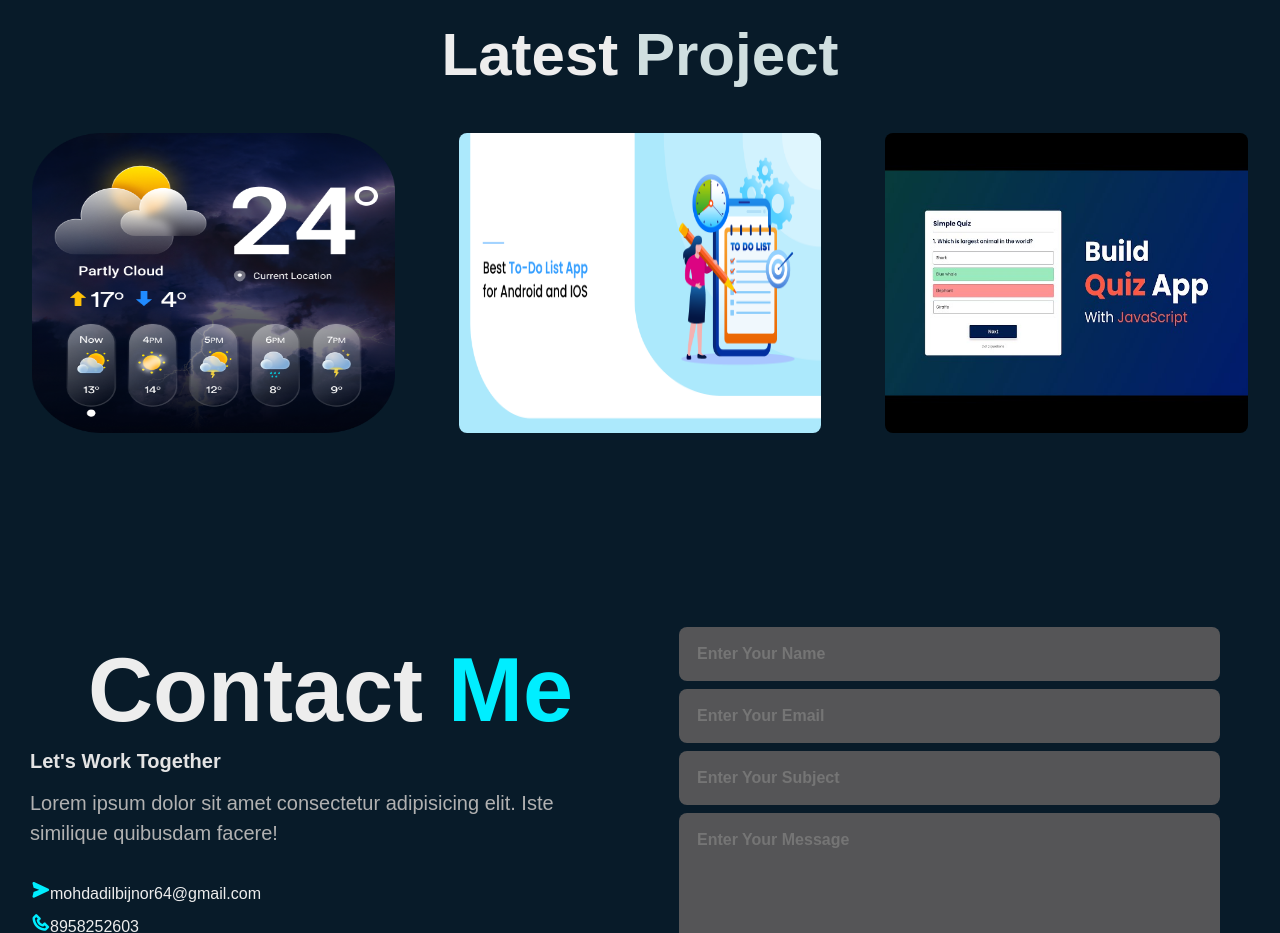
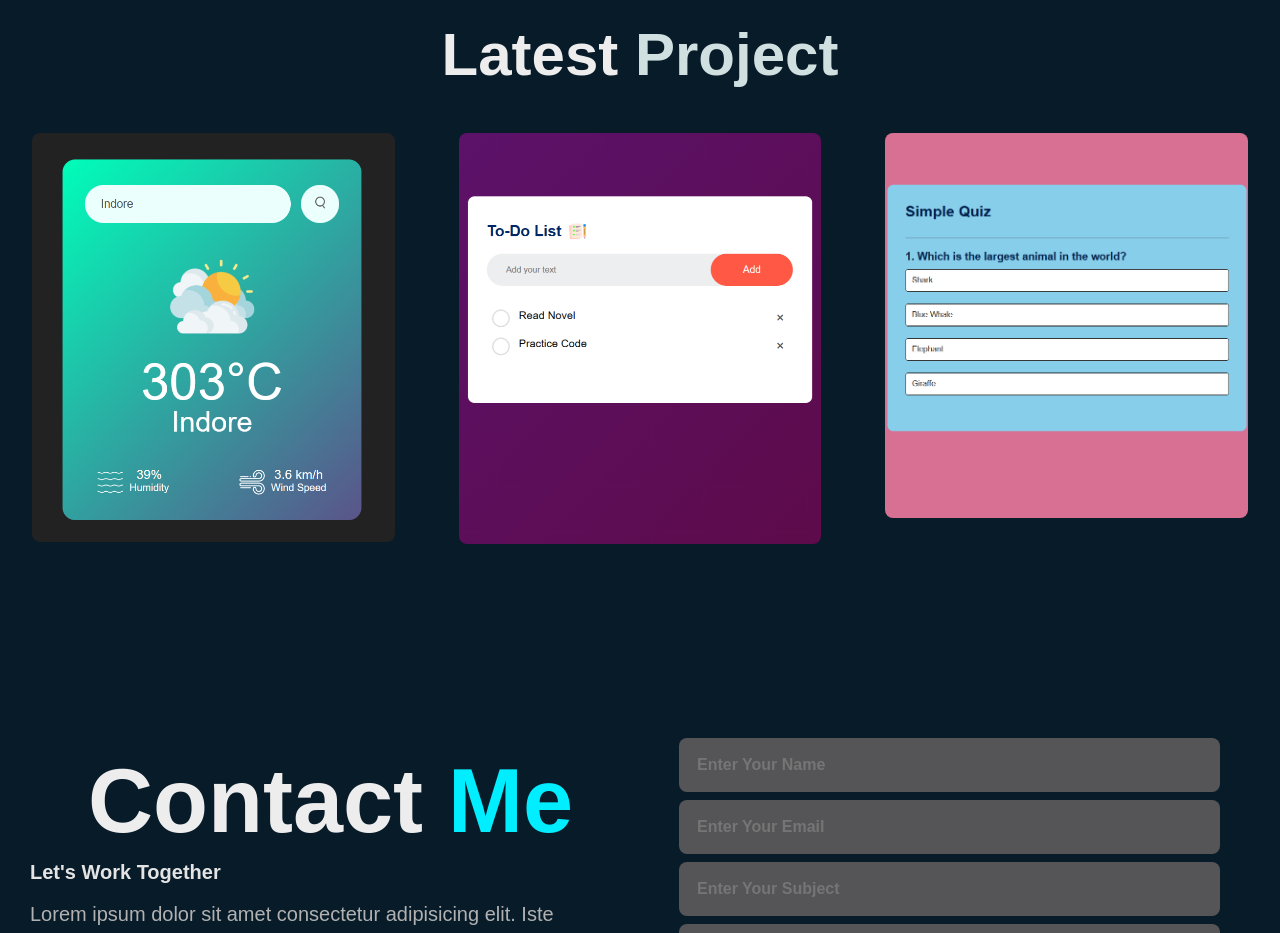
Before and after one commit to ADIL902/Portfolio-app-github.io, a plain HTML site: page index.html in a window 1280 px wide. Shown: the part 3860-4793 px from the top of the page. Drawn offline with nearby package versions, Linux system fonts and the light colour scheme.

Commit message:
uploaded images

```diff
--- a/index.html
+++ b/index.html
@@ -216,7 +216,7 @@
 
                 <div class="portfolio-content">
                     <div class="row">
-                        <img src="./images/Practice3.png">
+                        <img src="./images/Project1.png">
                         <div class="layer">
                             <h5>Weather App</h5>
                             <p>The Weather Detection project is designed to
@@ -231,7 +231,7 @@
                     </div>
 
                     <div class="row">
-                        <img src="./images/practice2.jpg">
+                        <img src="./images/Project2.png">
                         <div class="layer">
                             <h5>To-Do List</h5>
                             <p>The To-Do List project is a web application designed
@@ -245,7 +245,7 @@
                     </div>
 
                     <div class="row">
-                        <img src="./images/quiz app.jpg">
+                        <img src="./images/Project3.png">
                         <div class="layer">
                             <h5>Quiz App</h5>
                             <p>The Quiz App project is a web application designed to provide
--- a/style.css
+++ b/style.css
@@ -498,7 +498,7 @@ section{
     border-radius: 8px;
     display: flex;
     transition: transform 0.5s;
-    height: 300px;
+    /* height: 300px; */
 
 }
 .layer{
```
Also changed, not shown: images/Project1.png (added), images/Project2.png (added), images/Project3.png (added), images/practice2.jpg (deleted), images/practice3.png (deleted), images/quiz app.jpg (deleted).
